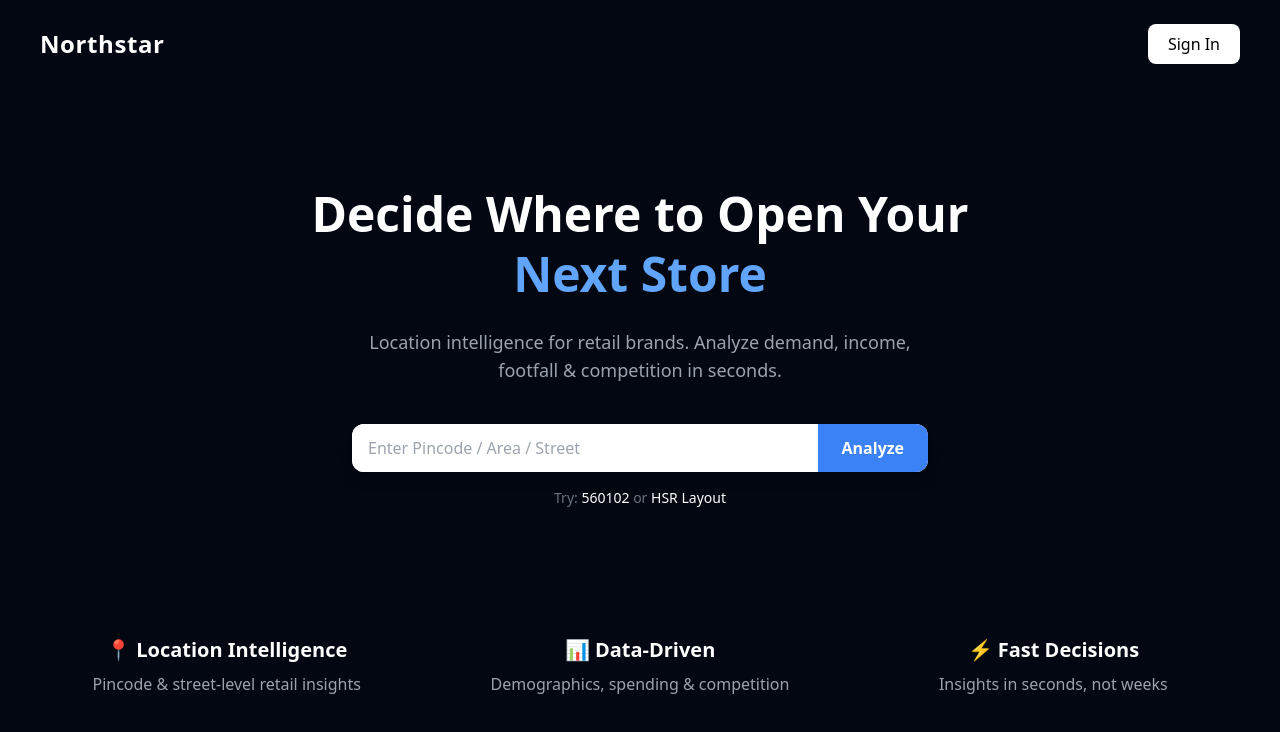
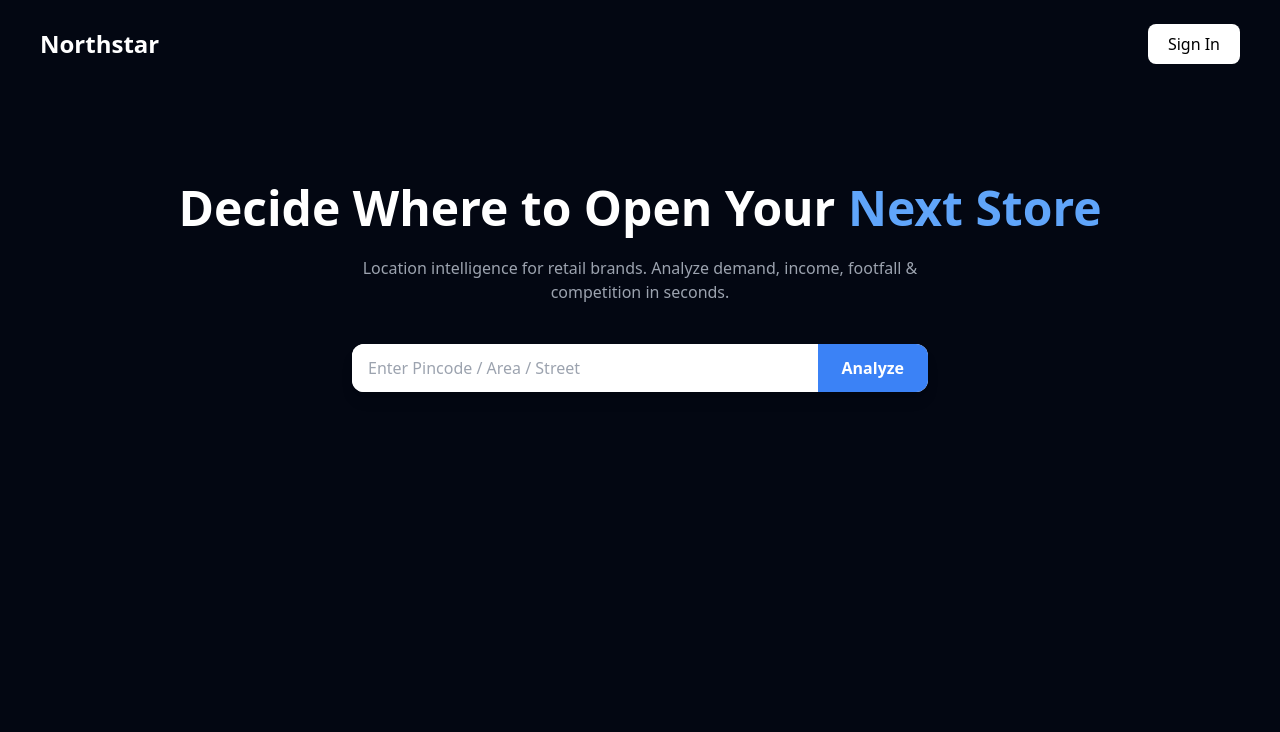
Before and after one commit to shashank-dj/northstar-retail-intelligence, a React (Vite) app: page / in a window 1280 px wide. Shown: the top 732 px of the page. Built offline with nearby package versions, Linux system fonts and the light colour scheme.

Commit message:
Update Home.jsx

```diff
--- a/src/pages/Home.jsx
+++ b/src/pages/Home.jsx
@@ -1,61 +1,78 @@
+import { useState } from "react"
 import SearchBar from "../components/SearchBar"
+import ResultCard from "../components/ResultCard"
 
 export default function Home() {
+  const [result, setResult] = useState(null)
+
+  const handleSearch = async (query) => {
+    const res = await fetch("/data/northstar_area_data.csv")
+    const text = await res.text()
+
+    const rows = text.split("\n").slice(1)
+    const data = rows.map((row) => {
+      const [
+        pincode,
+        area,
+        city,
+        population,
+        avg_income,
+        footfall,
+        competitors,
+        retail_index,
+        avg_rent,
+      ] = row.split(",")
+
+      return {
+        pincode,
+        area,
+        city,
+        population: Number(population),
+        avg_income: Number(avg_income),
+        footfall: Number(footfall),
+        competitors: Number(competitors),
+        retail_index: Number(retail_index),
+        avg_rent: Number(avg_rent),
+      }
+    })
+
+    const match = data.find(
+      (d) =>
+        d.pincode === query ||
+        d.area.toLowerCase().includes(query.toLowerCase())
+    )
+
+    if (match) setResult(match)
+    else alert("Location not found in demo data")
+  }
+
   return (
     <div className="min-h-screen bg-gray-950 text-white">
-
       {/* Navbar */}
       <nav className="flex justify-between items-center px-10 py-6">
-        <h1 className="text-2xl font-bold tracking-wide">Northstar</h1>
-        <button className="bg-white text-black px-5 py-2 rounded-lg font-medium hover:bg-gray-200">
+        <h1 className="text-2xl font-bold">Northstar</h1>
+        <button className="bg-white text-black px-5 py-2 rounded-lg">
           Sign In
         </button>
       </nav>
 
-      {/* Hero Section */}
+      {/* Hero */}
       <section className="flex flex-col items-center text-center mt-24 px-4">
-        <h2 className="text-5xl font-extrabold leading-tight max-w-3xl">
+        <h2 className="text-5xl font-extrabold">
           Decide Where to Open Your <span className="text-blue-400">Next Store</span>
         </h2>
 
-        <p className="text-gray-400 mt-6 max-w-xl text-lg">
-          Location intelligence for retail brands.
-          Analyze demand, income, footfall & competition in seconds.
+        <p className="text-gray-400 mt-6 max-w-xl">
+          Location intelligence for retail brands. Analyze demand, income,
+          footfall & competition in seconds.
         </p>
 
         <div className="mt-10 w-full max-w-xl">
-          <SearchBar />
+          <SearchBar onSearch={handleSearch} />
         </div>
 
-        <p className="text-gray-500 text-sm mt-4">
-          Try: <span className="text-white">560102</span> or <span className="text-white">HSR Layout</span>
-        </p>
+        {result && <ResultCard area={result} />}
       </section>
-
-      {/* Trust Section */}
-      <section className="mt-32 grid grid-cols-1 md:grid-cols-3 gap-10 px-10 text-center">
-        <div>
-          <h3 className="text-xl font-semibold">📍 Location Intelligence</h3>
-          <p className="text-gray-400 mt-2">
-            Pincode & street-level retail insights
-          </p>
-        </div>
-
-        <div>
-          <h3 className="text-xl font-semibold">📊 Data-Driven</h3>
-          <p className="text-gray-400 mt-2">
-            Demographics, spending & competition
-          </p>
-        </div>
-
-        <div>
-          <h3 className="text-xl font-semibold">⚡ Fast Decisions</h3>
-          <p className="text-gray-400 mt-2">
-            Insights in seconds, not weeks
-          </p>
-        </div>
-      </section>
-
     </div>
   )
 }
```
